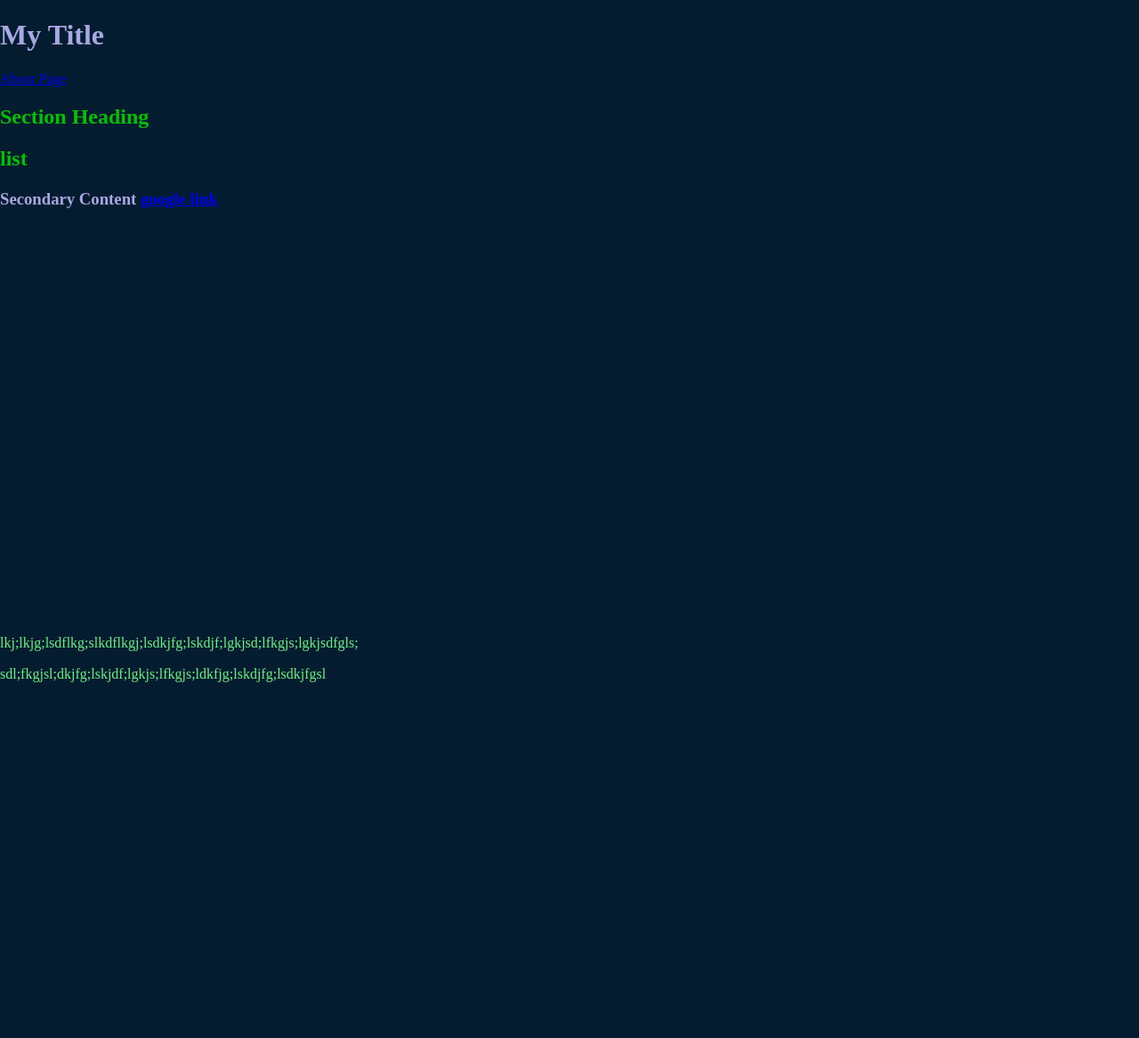
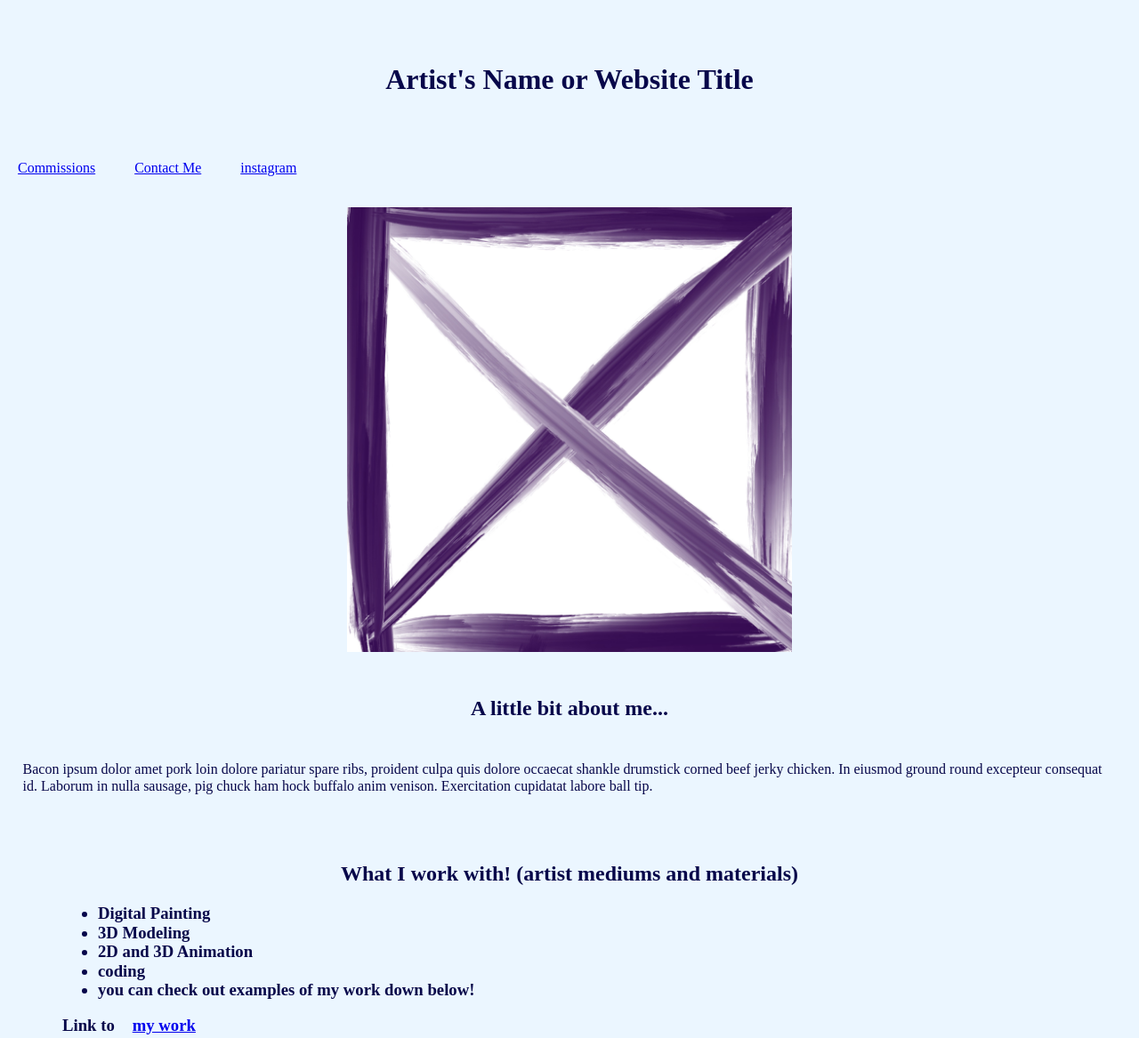
Before and after one commit to ClaytonPFair/Project_1, a plain HTML site: page index.html in a window 1280 px wide. Shown: the whole page at 89% size. Before the commit the page ends 800 px from the top, so only its background shows below. Drawn offline with Linux system fonts and the light colour scheme.

Commit message:
The Entirety of the Project
Added Images, Lists, Main script dealing with alignment of text, images, ordered of significant items, added links to instragram, portfolio website, and added routes to get to all pages of website internally as well. External links open new tabs, not change current one. Havent's made it look super pretty but that's alright. My goal was to get it to work and it does. also have it set to where text and images (most of them) should adjust size depending on window dimensions

```diff
--- a/css/main.css
+++ b/css/main.css
@@ -1,21 +1,58 @@
 /* Place CSS styles here */
 body {
-    color: rgb(168, 168, 226);
-background-color: rgb(4, 28, 48);
+    color: rgb(7, 7, 74);
+background-color: rgb(235, 246, 255);
+}
+p{
+    padding: 2%
+}
+a{
+margin: 20px;
+}
+.centered{
+    display: flex;
+    justify-content: center;
+    align-items: center;
+
 }
 
 img {
-    width: 500 px;
+    max-width: 75%;
+    margin: 0 auto;
+    height: 500px;;
+    padding-top: 35px;
+}
+
+#img2{
+    width: 100%;
+    height: 50%;
+    justify-content: center;
+    align-items: center;
+
+}
+
+h1{
+    text-align:center;
+    padding: 50px;
+    color: rgb(7, 7, 74);
 }
 
 h2{
-    color: #00c200;
+    color: rgb(7,7,74);
+    text-align: center;
+    margin-top: 50px;
+    margin-left: 50px;
+    margin-right: 50px;
 }
 
+h3{
+    text-align: left;
+    margin-left: 70px;
+}
 p{
-    color:rgb(108, 242, 131)
+    color:rgb(7, 7, 74)
 }
 
 .koala-paragraph{
-    font-size: 3000%;
+    font-size: 30px;
 }
--- a/index.html
+++ b/index.html
@@ -24,32 +24,49 @@
 
 <body>
   <!-- Place your site's HTML here -->
-  <h1>My Title</h1>
-<a href="./about.html">About Page</a>
-  <div>
+
+
+  <h1>Artist's Name or Website Title</h1>
+
+
+ <a href="./Commissions.html">Commissions</a> <a href="./Contact.html">Contact Me</a>    <a href="https://www.instagram.com/claytonf1234/" target="_blank">instagram</a>
+
+
+<div class="centered">
+   <img src="img/Untitled_Artwork 5.jpg" alt="">
+   </div>
+<div>
     <h2>
-      Section Heading
+      A little bit about me...
     </h2>
+    <p>Bacon ipsum dolor amet pork loin dolore pariatur spare ribs, proident culpa quis dolore occaecat shankle drumstick corned beef jerky chicken. In eiusmod ground round excepteur consequat id. Laborum in nulla sausage, pig chuck ham hock buffalo anim venison. Exercitation cupidatat labore ball tip.
+    </p>
 
   </div>
 
   <div>
-    <h2>list</h2>
+    <h2>What I work with! (artist mediums and materials)</h2>
   </div>
 
   <div>
     <h3>
-      Secondary Content
-      <a href="https://www.google.com/" target="_blank">google link</a>
+      <ul>
+        <li>Digital Painting</li>
+        <li>3D Modeling</li>
+        <li>2D and 3D Animation</li>
+        <li>coding</li>
+        <li>you can check out examples of my work down below!</li>
+      </ul>
+      Link to<a href="https://www.artsbyclay.com/" target="_blank">my work</a>
     </h3>
   </div>
-
+<!--
   <p  class="koala-paragraph">
     <p text will display on your site! Jan 19 </p>
     <p>lkj;lkjg;lsdflkg;slkdflkgj;lsdkjfg;lskdjf;lgkjsd;lfkgjs;lgkjsdfgls;</p>
     <p>sdl;fkgjsl;dkjfg;lskjdf;lgkjs;lfkgjs;ldkfjg;lskdjfg;lsdkjfgsl</p>
   </p>
   <script src="js/main.js"></script>
-</body>
+</body>-->
 
 </html>
```
Also changed, not shown: Commissions.html (added, +70 -0 lines), Contact.html (renamed from about.html, +11 -20 lines), img/Untitled_Artwork 5 copy.jpg (added), img/Untitled_Artwork 5.jpg (added), 2 other files.
